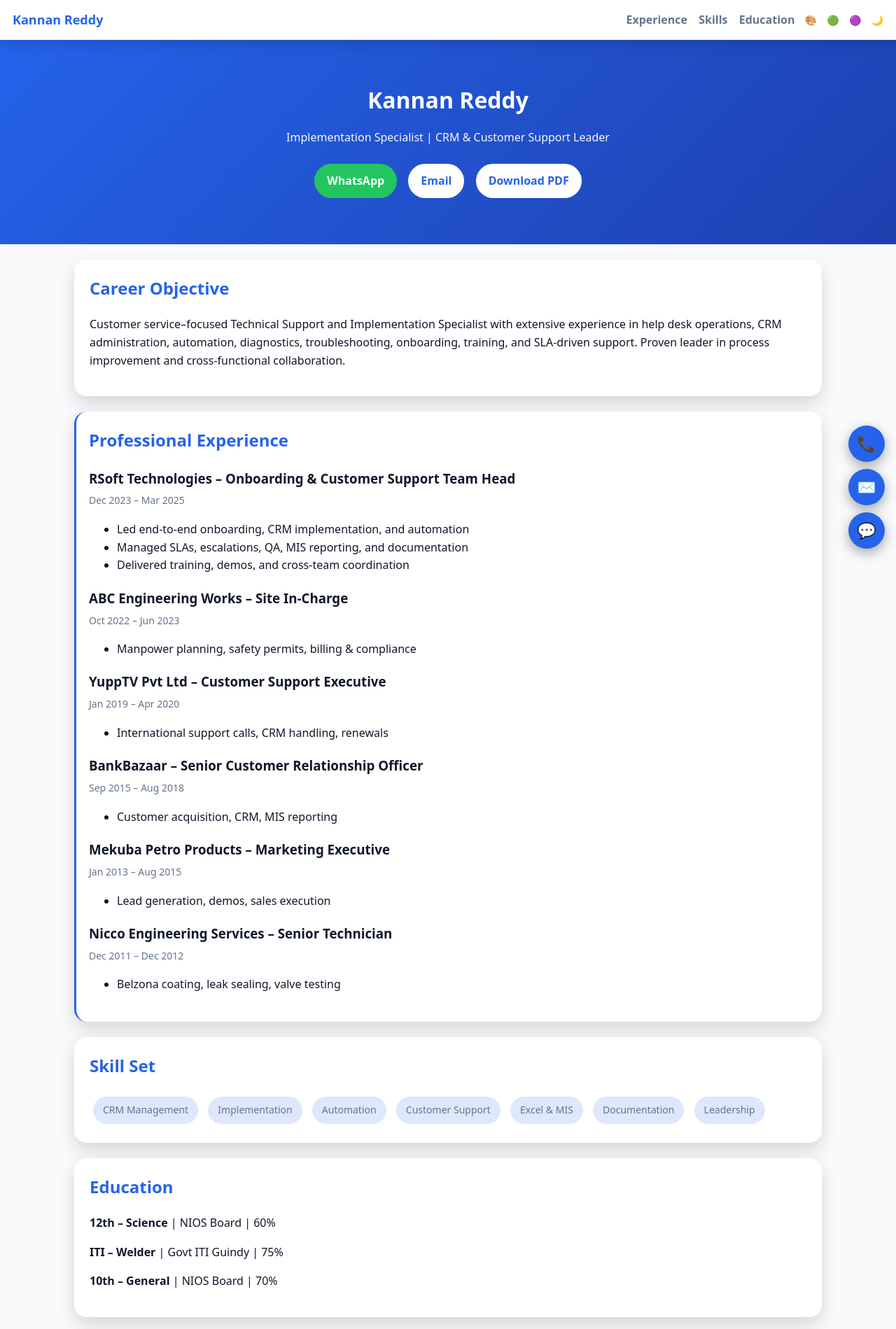
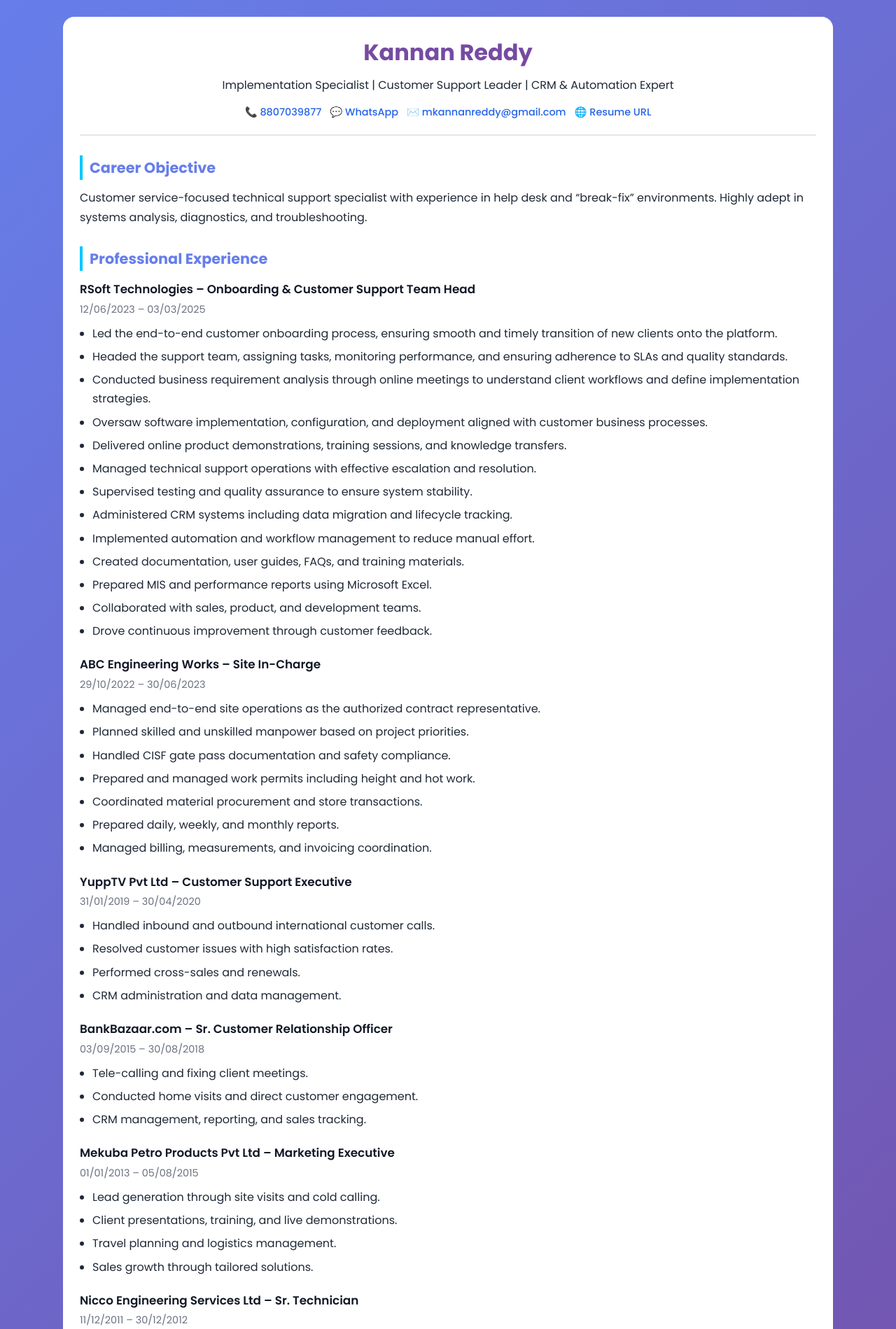
Before and after one commit to Kannanreddy/Resume, a plain HTML site: page index.html in a window 1280 px wide. Shown: the top 1899 px of the page at 70% size. Drawn offline with Linux system fonts and the light colour scheme.

Commit message:
Refactor index.html for SEO and styling enhancements
Updated meta tags, styles, and content for improved SEO and layout.

```diff
--- a/index.html
+++ b/index.html
@@ -1,272 +1,295 @@
 <!DOCTYPE html>
 <html lang="en">
 <head>
-<meta charset="UTF-8">
-<title>Kannan Reddy | Implementation & CRM Specialist</title>
-<meta name="viewport" content="width=device-width, initial-scale=1.0">
-<meta name="description" content="Senior Implementation Specialist with CRM, Customer Support, Automation & Onboarding expertise">
+  <meta charset="UTF-8" />
+  <meta name="viewport" content="width=device-width, initial-scale=1.0"/>
+  <title>Kannan Reddy | Implementation Specialist & Customer Support Leader</title>
+
+  <!-- SEO -->
+  <meta name="description" content="Kannan Reddy – CRM Implementation Specialist, Customer Support Leader, Onboarding & Automation Expert">
   <meta name="author" content="Kannan Reddy">
+
+  <!-- Fonts -->
+  <link href="https://fonts.googleapis.com/css2?family=Poppins:wght@300;400;500;600;700&display=swap" rel="stylesheet">
 
   <style>
     :root{
- --bg:#f8fafc;
- --card:#ffffff;
- --text:#0f172a;
- --muted:#64748b;
- --primary:#2563eb;
- --secondary:#1e40af;
- --accent:#22c55e;
- --grad:linear-gradient(135deg,var(--primary),var(--secondary));
+      --grad1: #667eea;
+      --grad2: #764ba2;
+      --accent: #00c6ff;
+      --dark: #1f2937;
+      --light: #f9fafb;
     }
 
-/* THEME PRESETS */
-[data-theme="teal"]{--primary:#0d9488;--secondary:#0f766e}
-[data-theme="purple"]{--primary:#7c3aed;--secondary:#5b21b6}
-[data-theme="dark"]{
- --bg:#020617;
- --card:#020617;
- --text:#e5e7eb;
- --muted:#94a3b8;
+    *{
+      box-sizing: border-box;
+      margin: 0;
+      padding: 0;
     }
 
-*{box-sizing:border-box;font-family:system-ui,Segoe UI,Roboto}
-html{scroll-behavior:smooth}
-body{margin:0;background:var(--bg);color:var(--text);line-height:1.6}
-a{text-decoration:none;color:inherit}
-
-/* NAV */
-nav{
- position:sticky;top:0;z-index:50;
- background:var(--card);
- padding:14px 18px;
- display:flex;justify-content:space-between;align-items:center;
- box-shadow:0 6px 18px rgba(0,0,0,.15)
-}
-nav b{color:var(--primary);font-size:18px}
-nav a{margin-left:12px;font-weight:600;color:var(--muted)}
-.controls span{cursor:pointer;margin-left:10px}
-
-/* HERO */
-header{
- padding:60px 16px;text-align:center;
- background:var(--grad);
- color:#fff
-}
-header h1{margin:0;font-size:32px}
-header p{opacity:.95}
-
-/* BUTTONS */
-.btns{margin-top:18px}
-.btn{
- display:inline-block;margin:6px;padding:12px 18px;
- border-radius:28px;font-weight:700;
- background:#fff;color:var(--primary)
-}
-.btn.alt{background:var(--accent);color:#fff}
-
-/* SECTIONS */
-section{max-width:1100px;margin:auto;padding:22px 16px}
-.card{
- background:var(--card);
- border-radius:18px;
- padding:22px;
- margin-bottom:22px;
- box-shadow:0 10px 25px rgba(0,0,0,.15);
- animation:fade .6s ease both
-}
-h2{color:var(--primary);margin-top:0}
-h3{margin-bottom:4px}
-span{color:var(--muted);font-size:14px}
-
-/* TIMELINE */
-.timeline{border-left:3px solid var(--primary);padding-left:18px}
-.timeline div{margin-bottom:18px}
-
-/* SKILLS */
-.badge{
- display:inline-block;
- background:rgba(37,99,235,.15);
- padding:8px 14px;
- border-radius:20px;
- margin:5px;font-size:14px
+    body{
+      font-family: 'Poppins', sans-serif;
+      background: linear-gradient(135deg, var(--grad1), var(--grad2));
+      color: var(--dark);
+      line-height: 1.7;
     }
 
-/* FLOATING ACTIONS */
-.fab{
- position:fixed;right:16px;bottom:16px;
- display:flex;flex-direction:column;gap:10px;z-index:99
-}
-.fab a{
- width:52px;height:52px;border-radius:50%;
- display:flex;align-items:center;justify-content:center;
- background:var(--primary);color:#fff;font-size:22px;
- box-shadow:0 6px 18px rgba(0,0,0,.35)
+    .container{
+      max-width: 1100px;
+      margin: auto;
+      background: #fff;
+      padding: 24px;
+      border-radius: 16px;
+      margin-top: 24px;
+      margin-bottom: 24px;
     }
 
-/* QR */
-.qr{text-align:center}
-.qr img{width:140px}
-
-/* FOOTER */
-footer{text-align:center;padding:20px;color:var(--muted)}
-
-/* MOBILE */
-@media(max-width:600px){
- nav a{display:none}
- header h1{font-size:26px}
+    header{
+      text-align: center;
+      padding-bottom: 20px;
+      border-bottom: 2px solid #e5e7eb;
     }
 
-/* PRINT */
-@media print{
- nav,.btns,.fab,.controls{display:none}
- body{background:#fff}
- .card{box-shadow:none}
+    header h1{
+      font-size: 2rem;
+      font-weight: 700;
+      color: var(--grad2);
     }
 
-/* ANIM */
-@keyframes fade{
- from{opacity:0;transform:translateY(20px)}
- to{opacity:1;transform:none}
+    header p{
+      font-size: 1rem;
+      margin-top: 6px;
+    }
+
+    .contact{
+      display: flex;
+      flex-wrap: wrap;
+      justify-content: center;
+      gap: 12px;
+      margin-top: 12px;
+      font-size: 0.9rem;
+    }
+
+    .contact a{
+      text-decoration: none;
+      color: #2563eb;
+      font-weight: 500;
+    }
+
+    section{
+      margin-top: 28px;
+    }
+
+    section h2{
+      font-size: 1.3rem;
+      margin-bottom: 12px;
+      color: var(--grad1);
+      border-left: 4px solid var(--accent);
+      padding-left: 10px;
+    }
+
+    .job{
+      margin-bottom: 20px;
+    }
+
+    .job h3{
+      font-size: 1.05rem;
+      font-weight: 600;
+      color: #111827;
+    }
+
+    .job span{
+      font-size: 0.9rem;
+      color: #6b7280;
+    }
+
+    ul{
+      margin-top: 8px;
+      padding-left: 18px;
+    }
+
+    ul li{
+      margin-bottom: 6px;
+    }
+
+    .grid{
+      display: grid;
+      grid-template-columns: repeat(auto-fit, minmax(240px, 1fr));
+      gap: 16px;
+    }
+
+    .box{
+      background: var(--light);
+      padding: 14px;
+      border-radius: 12px;
+    }
+
+    footer{
+      margin-top: 30px;
+      text-align: center;
+      font-size: 0.85rem;
+      color: #6b7280;
+    }
+
+    @media (max-width:600px){
+      header h1{
+        font-size: 1.6rem;
+      }
+      section h2{
+        font-size: 1.1rem;
+      }
     }
   </style>
 </head>
 
 <body>
-
-<nav>
- <b>Kannan Reddy</b>
- <div class="controls">
-  <a href="#experience">Experience</a>
-  <a href="#skills">Skills</a>
-  <a href="#education">Education</a>
-  <span onclick="setTheme('')">🎨</span>
-  <span onclick="setTheme('teal')">🟢</span>
-  <span onclick="setTheme('purple')">🟣</span>
-  <span onclick="setTheme('dark')">🌙</span>
- </div>
-</nav>
+  <div class="container">
 
     <header>
       <h1>Kannan Reddy</h1>
- <p>Implementation Specialist | CRM & Customer Support Leader</p>
- <div class="btns">
-  <a class="btn alt" href="https://wa.me/918807039877">WhatsApp</a>
-  <a class="btn" href="mailto:mkannanreddy@gmail.com">Email</a>
-  <a class="btn" onclick="window.print()">Download PDF</a>
+      <p>Implementation Specialist | Customer Support Leader | CRM & Automation Expert</p>
+
+      <div class="contact">
+        <a href="tel:+918807039877">📞 8807039877</a>
+        <a href="https://wa.me/918807039877" target="_blank">💬 WhatsApp</a>
+        <a href="mailto:mkannanreddy@gmail.com">✉️ mkannanreddy@gmail.com</a>
+        <a href="https://kannanreddy.github.io/Resume" target="_blank">🌐 Resume URL</a>
       </div>
     </header>
 
     <section>
-
-<div class="card">
       <h2>Career Objective</h2>
       <p>
-Customer service–focused Technical Support and Implementation Specialist with extensive experience in help desk operations, CRM administration, automation, diagnostics, troubleshooting, onboarding, training, and SLA-driven support. Proven leader in process improvement and cross-functional collaboration.
+        Customer service-focused technical support specialist with experience in help desk and “break-fix” environments.
+        Highly adept in systems analysis, diagnostics, and troubleshooting.
       </p>
-</div>
+    </section>
 
-<div class="card timeline" id="experience">
+    <section>
       <h2>Professional Experience</h2>
 
-<div>
+      <div class="job">
         <h3>RSoft Technologies – Onboarding & Customer Support Team Head</h3>
-<span>Dec 2023 – Mar 2025</span>
+        <span>12/06/2023 – 03/03/2025</span>
         <ul>
-<li>Led end-to-end onboarding, CRM implementation, and automation</li>
-<li>Managed SLAs, escalations, QA, MIS reporting, and documentation</li>
-<li>Delivered training, demos, and cross-team coordination</li>
+          <li>Led the end-to-end customer onboarding process, ensuring smooth and timely transition of new clients onto the platform.</li>
+          <li>Headed the support team, assigning tasks, monitoring performance, and ensuring adherence to SLAs and quality standards.</li>
+          <li>Conducted business requirement analysis through online meetings to understand client workflows and define implementation strategies.</li>
+          <li>Oversaw software implementation, configuration, and deployment aligned with customer business processes.</li>
+          <li>Delivered online product demonstrations, training sessions, and knowledge transfers.</li>
+          <li>Managed technical support operations with effective escalation and resolution.</li>
+          <li>Supervised testing and quality assurance to ensure system stability.</li>
+          <li>Administered CRM systems including data migration and lifecycle tracking.</li>
+          <li>Implemented automation and workflow management to reduce manual effort.</li>
+          <li>Created documentation, user guides, FAQs, and training materials.</li>
+          <li>Prepared MIS and performance reports using Microsoft Excel.</li>
+          <li>Collaborated with sales, product, and development teams.</li>
+          <li>Drove continuous improvement through customer feedback.</li>
         </ul>
       </div>
 
-<div>
+      <div class="job">
         <h3>ABC Engineering Works – Site In-Charge</h3>
-<span>Oct 2022 – Jun 2023</span>
+        <span>29/10/2022 – 30/06/2023</span>
         <ul>
-<li>Manpower planning, safety permits, billing & compliance</li>
+          <li>Managed end-to-end site operations as the authorized contract representative.</li>
+          <li>Planned skilled and unskilled manpower based on project priorities.</li>
+          <li>Handled CISF gate pass documentation and safety compliance.</li>
+          <li>Prepared and managed work permits including height and hot work.</li>
+          <li>Coordinated material procurement and store transactions.</li>
+          <li>Prepared daily, weekly, and monthly reports.</li>
+          <li>Managed billing, measurements, and invoicing coordination.</li>
         </ul>
       </div>
 
-<div>
+      <div class="job">
         <h3>YuppTV Pvt Ltd – Customer Support Executive</h3>
-<span>Jan 2019 – Apr 2020</span>
+        <span>31/01/2019 – 30/04/2020</span>
         <ul>
-<li>International support calls, CRM handling, renewals</li>
+          <li>Handled inbound and outbound international customer calls.</li>
+          <li>Resolved customer issues with high satisfaction rates.</li>
+          <li>Performed cross-sales and renewals.</li>
+          <li>CRM administration and data management.</li>
         </ul>
       </div>
 
-<div>
-<h3>BankBazaar – Senior Customer Relationship Officer</h3>
-<span>Sep 2015 – Aug 2018</span>
+      <div class="job">
+        <h3>BankBazaar.com – Sr. Customer Relationship Officer</h3>
+        <span>03/09/2015 – 30/08/2018</span>
         <ul>
-<li>Customer acquisition, CRM, MIS reporting</li>
+          <li>Tele-calling and fixing client meetings.</li>
+          <li>Conducted home visits and direct customer engagement.</li>
+          <li>CRM management, reporting, and sales tracking.</li>
         </ul>
       </div>
 
-<div>
-<h3>Mekuba Petro Products – Marketing Executive</h3>
-<span>Jan 2013 – Aug 2015</span>
+      <div class="job">
+        <h3>Mekuba Petro Products Pvt Ltd – Marketing Executive</h3>
+        <span>01/01/2013 – 05/08/2015</span>
         <ul>
-<li>Lead generation, demos, sales execution</li>
+          <li>Lead generation through site visits and cold calling.</li>
+          <li>Client presentations, training, and live demonstrations.</li>
+          <li>Travel planning and logistics management.</li>
+          <li>Sales growth through tailored solutions.</li>
         </ul>
       </div>
 
-<div>
-<h3>Nicco Engineering Services – Senior Technician</h3>
-<span>Dec 2011 – Dec 2012</span>
+      <div class="job">
+        <h3>Nicco Engineering Services Ltd – Sr. Technician</h3>
+        <span>11/12/2011 – 30/12/2012</span>
         <ul>
-<li>Belzona coating, leak sealing, valve testing</li>
+          <li>Belzona metal protection coatings application.</li>
+          <li>Online leak sealing and safety valve testing.</li>
+          <li>Servicing power plants and petrochemical facilities.</li>
         </ul>
-</div>
-</div>
-
-<div class="card" id="skills">
-<h2>Skill Set</h2>
-<span class="badge">CRM Management</span>
-<span class="badge">Implementation</span>
-<span class="badge">Automation</span>
-<span class="badge">Customer Support</span>
-<span class="badge">Excel & MIS</span>
-<span class="badge">Documentation</span>
-<span class="badge">Leadership</span>
-</div>
-
-<div class="card" id="education">
-<h2>Education</h2>
-<p><b>12th – Science</b> | NIOS Board | 60%</p>
-<p><b>ITI – Welder</b> | Govt ITI Guindy | 75%</p>
-<p><b>10th – General</b> | NIOS Board | 70%</p>
-</div>
-
-<div class="card qr">
-<h2>Resume QR Code</h2>
-<img src="https://api.qrserver.com/v1/create-qr-code/?size=300x300&data=https://kannanreddy.github.io/Resume">
-<p>Scan to open resume</p>
-</div>
-
-<div class="card">
-<h2>Declaration</h2>
-<p>I hereby declare that the above information is true to the best of my knowledge.</p>
-<p><b>Place:</b> Chennai &nbsp; <b>Name:</b> Kannan Reddy</p>
-<p><small>Note: Educational certificates are in the name of Raju Krishnaiah</small></p>
       </div>
 
     </section>
 
-<div class="fab">
- <a href="tel:+918807039877">📞</a>
- <a href="mailto:mkannanreddy@gmail.com">✉️</a>
- <a href="https://wa.me/918807039877">💬</a>
+    <section>
+      <h2>Education</h2>
+      <div class="grid">
+        <div class="box">12th – Science | NIOS Board | 2019–2021 | 60%</div>
+        <div class="box">ITI – Welder | Govt ITI Guindy | 2011–2013 | 75%</div>
+        <div class="box">10th – General | NIOS Board | 2011 | 70%</div>
       </div>
+    </section>
+
+    <section>
+      <h2>Skill Set</h2>
+      <p>
+        Google Sheets & Docs, CRM Management, Communication, Data Cleaning, Direct Sales,
+        Import & Export Data, LMS, Telesales, Customer Feedback, Customer Support,
+        Online Training, Product Demonstrations, MIS, International Business,
+        IT Team Management, Process Improvement, Documentation.
+      </p>
+    </section>
+
+    <section>
+      <h2>Personal Details</h2>
+      <p>
+        Date of Birth: 01/12/1992<br>
+        Gender: Male | Marital Status: Married<br>
+        Father Name: Subbareddy<br>
+        Languages: English, Tamil, Telugu, Hindi, Malayalam<br>
+        Alternative Phone: 9003319791
+      </p>
+    </section>
+
+    <section>
+      <h2>Declaration</h2>
+      <p>
+        I hereby declare that the above information is correct and true to the best of my knowledge.
+        <br><br>
+        Place: Chennai<br>
+        Name: Kannan Reddy
+      </p>
+    </section>
 
     <footer>
-© 2026 Kannan Reddy | Architect-grade Resume
+      © 2026 Kannan Reddy | Mobile-Optimized | GitHub Pages Ready
     </footer>
 
-<script>
-function setTheme(t){
- document.body.dataset.theme = t;
-}
-</script>
-
+  </div>
 </body>
 </html>
```
Lines whose indentation alone changed are shown as unchanged.
